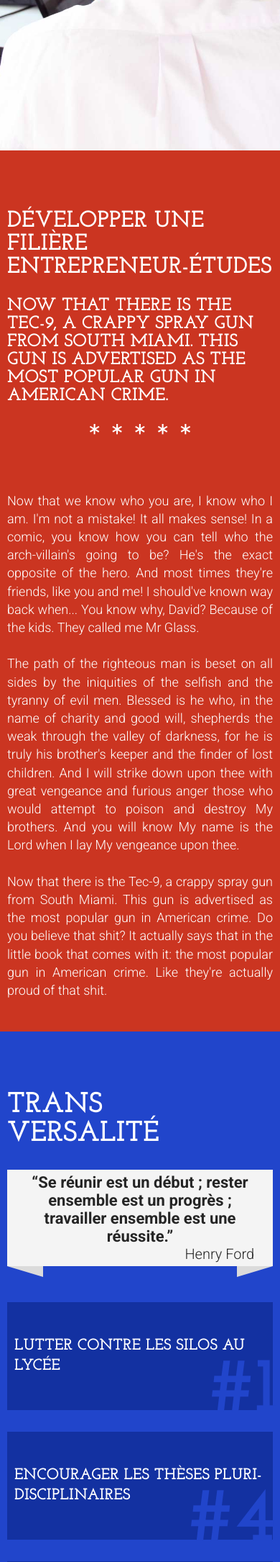
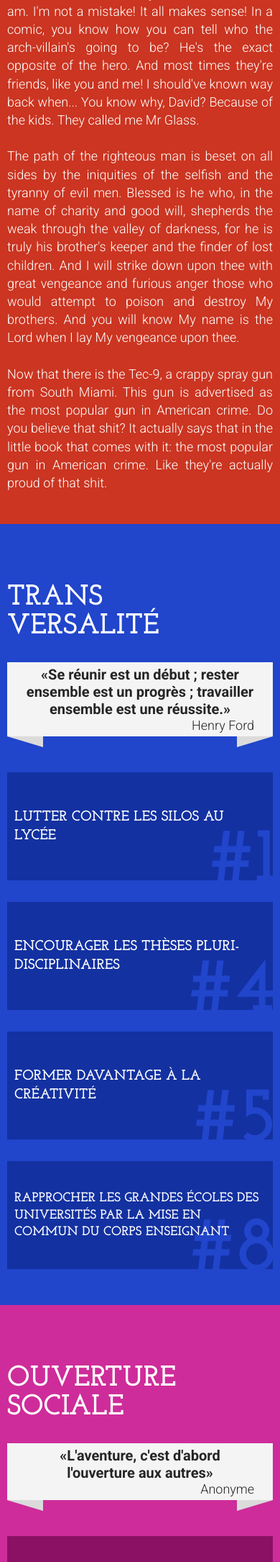
Before and after one commit to Groupe-ESC-Troyes/MixerLesCultures, a PHP site: page / in a window 390 px wide. Shown: the part 3601-5771 px from the top of the page at 72% size. Run offline with PHP 8.4, Linux system fonts and the light colour scheme; some libraries are stand-ins or nearby versions.

Commit message:
Masquage des images plein pot pour mobiles

```diff
--- a/css/style.css
+++ b/css/style.css
@@ -820,13 +820,6 @@ section.slide {
   width: 100%;
   padding-top: 42px;
   padding-bottom: 20px;
-  -webkit-background-size: cover;
-  -moz-background-size: cover;
-  -o-background-size: cover;
-  background-size: cover;
-  background-position: center;
-  background-attachment: fixed;
-  background-repeat: no-repeat;
 }
 @media only screen and (min-height: 700px) {
   /* line 191, ../scss/style.scss */
@@ -891,18 +910,18 @@ section.valeur h1 {
   }
 }
 @media (max-width: 767px) {
-  /* line 241, ../scss/style.scss */
+  /* line 256, ../scss/style.scss */
   section.valeur h1 span {
     display: block;
   }
 }
-/* line 246, ../scss/style.scss */
+/* line 261, ../scss/style.scss */
 section.valeur blockquote {
   display: inline-block;
   position: relative;
   background: #f4f4f4;
-  font-size: 22px;
-  font-size: 2.2rem;
+  font-size: 20px;
+  font-size: 2rem;
   margin: auto;
   padding: 5px 100px;
   font-weight: 700;
@@ -939,28 +958,28 @@ section.valeur blockquote:after {
   border-left-width: 50px;
 }
 @media (max-width: 767px) {
-  /* line 246, ../scss/style.scss */
+  /* line 261, ../scss/style.scss */
   section.valeur blockquote {
     padding: 5px 7%;
   }
 }
-/* line 260, ../scss/style.scss */
+/* line 275, ../scss/style.scss */
 section.valeur cite {
   display: block;
   font-weight: 300;
   font-style: normal;
-  font-size: 20px;
-  font-size: 2rem;
+  font-size: 18px;
+  font-size: 1.8rem;
   text-align: right;
 }
-/* line 268, ../scss/style.scss */
+/* line 283, ../scss/style.scss */
 section.valeur ul.prop-links {
   margin: 50px auto 0;
   list-style: none;
   text-align: center;
   font-size: 0;
 }
-/* line 274, ../scss/style.scss */
+/* line 289, ../scss/style.scss */
 section.valeur ul.prop-links li {
   display: inline-block;
   width: 35%;
@@ -1019,21 +1038,26 @@ section.valeur ul.prop-links a {
   text-decoration: none;
   text-transform: uppercase;
   font-family: "Josefin Slab", Trebuchet, Helvetica, Arial;
-  font-size: 22px;
-  font-size: 2.2rem;
+  font-size: 20px;
+  font-size: 2rem;
   font-weight: 700;
   line-height: 1.3em;
   z-index: 10;
 }
+/* line 340, ../scss/style.scss */
+section.valeur ul.prop-links a.long {
+  font-size: 18px;
+  font-size: 1.8rem;
+}
 @media (min-width: 768px) and (max-width: 959px) {
-  /* line 310, ../scss/style.scss */
+  /* line 325, ../scss/style.scss */
   section.valeur ul.prop-links a {
     font-size: 20px;
     font-size: 2rem;
     line-height: 1.2em;
   }
 }
-/* line 332, ../scss/style.scss */
+/* line 351, ../scss/style.scss */
 section.valeur:after {
   color: rgba(255, 255, 255, 0.4);
   position: absolute;
@@ -1157,78 +1188,101 @@ section.valeur:after {
   border-right-width: 0;
   border-left-width: 50px;
 }
-/* line 400, ../scss/style.scss */
+/* line 423, ../scss/style.scss */
 #home a.download:hover, #home a.download:focus {
   background: #485b53;
 }
 
-/* line 405, ../scss/style.scss */
+/* line 428, ../scss/style.scss */
 #pourquoi {
   background: #252525;
 }
-/* line 408, ../scss/style.scss */
+/* line 431, ../scss/style.scss */
 #pourquoi h1 span {
   font-weight: 400;
 }
 @media (max-width: 767px) {
-  /* line 408, ../scss/style.scss */
+  /* line 431, ../scss/style.scss */
   #pourquoi h1 span {
     display: block;
   }
 }
 
-/* line 416, ../scss/style.scss */
+/* line 439, ../scss/style.scss */
 #entrepreneur {
   background: #cb3521;
   position: relative;
   overflow: hidden;
 }
-/* line 421, ../scss/style.scss */
+/* line 444, ../scss/style.scss */
 #entrepreneur ul.prop-links div.wrap {
   background: #8e2011;
 }
-/* line 423, ../scss/style.scss */
+/* line 446, ../scss/style.scss */
 #entrepreneur ul.prop-links div.wrap:hover {
   background: #771b0e;
 }
-/* line 427, ../scss/style.scss */
+/* line 450, ../scss/style.scss */
 #entrepreneur ul.prop-links div.wrap:after {
   color: #cb3521;
 }
-/* line 432, ../scss/style.scss */
+/* line 455, ../scss/style.scss */
 #entrepreneur:after {
   content: "1";
 }
 
-/* line 437, ../scss/style.scss */
-#prop1-image {
+/* line 460, ../scss/style.scss */
+#prop1-image > div {
   background-image: url("../img/entrepreneuretudiant.jpg");
 }
 
-/* line 440, ../scss/style.scss */
+/* line 463, ../scss/style.scss */
 #prop1 {
   background: #cb3521;
 }
 
-/* line 444, ../scss/style.scss */
+/* line 467, ../scss/style.scss */
 #transversalite {
   background: #2145cb;
   position: relative;
   overflow: hidden;
 }
-/* line 449, ../scss/style.scss */
+/* line 472, ../scss/style.scss */
 #transversalite ul.prop-links div.wrap {
   background: #1331a1;
 }
-/* line 451, ../scss/style.scss */
+/* line 474, ../scss/style.scss */
 #transversalite ul.prop-links div.wrap:hover {
   background: #102a8a;
 }
-/* line 455, ../scss/style.scss */
+/* line 478, ../scss/style.scss */
 #transversalite ul.prop-links div.wrap:after {
   color: #2145cb;
 }
-/* line 460, ../scss/style.scss */
+/* line 483, ../scss/style.scss */
 #transversalite:after {
   content: "2";
 }
+
+/* line 488, ../scss/style.scss */
+#ouverture {
+  background: #ce2c9a;
+  position: relative;
+  overflow: hidden;
+}
+/* line 493, ../scss/style.scss */
+#ouverture ul.prop-links div.wrap {
+  background: #8b1164;
+}
+/* line 495, ../scss/style.scss */
+#ouverture ul.prop-links div.wrap:hover {
+  background: #740e54;
+}
+/* line 499, ../scss/style.scss */
+#ouverture ul.prop-links div.wrap:after {
+  color: #ce2c9a;
+}
+/* line 504, ../scss/style.scss */
+#ouverture:after {
+  content: "3";
+}
--- a/index.php
+++ b/index.php
@@ -1,3 +1,4 @@
+<?php header('Content-Type: text/html; charset=utf-8'); ?>
 <!doctype html>
 <!--[if lt IE 7]> <html class="lt-ie9 lt-ie8 lt-ie7" lang="fr"> <![endif]-->
 <!--[if IE 7]>    <html class="lt-ie9 lt-ie8" lang="fr"> <![endif]-->
@@ -129,7 +130,7 @@
 
 			<div class="ribbon-wrapper">
 				<blockquote cite="Jacques Barraux">
-					&ldquo;Entreprendre, c'est toujours un peu casser l'ordre établi.&rdquo;
+					&laquo;Entreprendre, c'est toujours un peu casser l'ordre établi.&raquo;
 					<cite>
 						Jacques Barraux
 					</cite>
@@ -168,7 +169,10 @@
 			</ul>
 		</div>
 	</section>
-	<section id="prop1-image" class="slide">
+	<section id="prop1-image" class="slide image">
+		<div></div>
+	<div>
+	</div>
 	</section>
 	<section id="prop1" class="slide">
 		<div class="slide-inner">
@@ -200,7 +204,7 @@
 
 			<div class="ribbon-wrapper">
 				<blockquote cite="Henry Ford">
-					&ldquo;Se réunir est un début ; rester ensemble est un progrès ; travailler ensemble est une réussite.&rdquo;
+					&laquo;Se réunir est un début ; rester ensemble est un progrès ; travailler ensemble est une réussite.&raquo;
 					<cite>
 						Henry Ford
 					</cite>
@@ -231,9 +235,59 @@
 				</li>
 				<li>
 					<div class="wrap" data-num="#8">
-						<a href="#">
+						<a href="#" class="long">
 							Rapprocher les grandes écoles des universités
 							par la mise en commun du corps enseignant
+						</a>
+					</div>
+				</li>
+			</ul>
+		</div>
+	</section>
+	<section id="ouverture" class="slide valeur">
+		<div class="slide-inner">
+			<h1>
+				Ouverture
+				<span>
+					Sociale
+				</span>
+			</h1>
+
+			<div class="ribbon-wrapper">
+				<blockquote cite="Anonyme">
+					&laquo;L'aventure, c'est d'abord l'ouverture aux autres&raquo;
+					<cite>
+						Anonyme
+					</cite>
+				</blockquote>
+			</div>
+
+			<ul class="prop-links clearfix">
+				<li>
+					<div class="wrap" data-num="#1">
+						<a href="#" class="long">
+							Considérer l'ouverture sociale comme un moteur et non comme une contrainte
+						</a>
+					</div>
+				</li>
+				<li>
+					<div class="wrap" data-num="#3">
+						<a href="#" class="long">
+							Favoriser les liens avec les mileiux sociaux, économiques et culturels
+						</a>
+					</div>
+				</li>
+				<li>
+					<div class="wrap" data-num="#4">
+						<a href="#" class="long">
+							Réaliser des partenariats entre enseignement supérieur et enseignement secondaire
+						</a>
+					</div>
+				</li>
+				<li>
+					<div class="wrap" data-num="#6">
+						<a href="#">
+							Développer un &laquo;Erasmus&raquo; des professeurs
 						</a>
 					</div>
 				</li>
--- a/scss/_base.scss
+++ b/scss/_base.scss
@@ -9,7 +9,7 @@ $couleur-fond-corporate: #ded4cc;
 $couleur-texte-corporate: #3f5049;
 $couleur-fond-entrepreneur: #cb3521;
 $couleur-fond-transversalite: #2145cb;
-$couleur-fond-social: #ce2c9a;
+$couleur-fond-ouverture: #ce2c9a;
 $couleur-fond-contraste: #252525;
 
 $default-transition-function: ease-in;
--- a/scss/style.scss
+++ b/scss/style.scss
@@ -192,10 +192,6 @@ section.slide{
 	width: 100%;
 	padding-top: 42px;
 	padding-bottom: 20px;
-	@include background-size(cover);
-	background-position: center;
-	background-attachment: fixed;
-	background-repeat: no-repeat;
 
 	@media 	only screen and (min-height: 700px){
 		min-height: 700px;
@@ -205,6 +201,25 @@ section.slide{
 	}
 	@media 	only screen and (max-height: 499px){
 		min-height: 300px;
+	}
+}
+section.slide.image{
+	position: relative;
+
+	@include breakpoint(mobile){
+		display: none;
+	}
+
+	& > div{
+		@include background-size(cover);
+		background-position: center;
+		background-attachment: fixed;
+		background-repeat: no-repeat;
+		position: absolute;
+		top: 0;
+		bottom: 0;
+		right: 0;
+		left: 0;
 	}
 }
 section.slide div.slide-inner{
@@ -246,7 +261,7 @@ section.valeur{
 	blockquote{
 		display: inline-block;
 		@include ribbon(#f4f4f4);
-		@include font-size(22);
+		@include font-size(20);
 		margin: auto;
 		padding: 5px 100px;
 		font-weight: 700;
@@ -261,7 +276,7 @@ section.valeur{
 		display: block;
 		font-weight: 300;
 		font-style: normal;
-		@include font-size(20);
+		@include font-size(18);
 		text-align: right;
 	}
 
@@ -317,10 +332,14 @@ section.valeur{
 		text-decoration: none;
 		text-transform: uppercase;
 		font-family: $heading-font-family;
-		@include font-size(22);
+		@include font-size(20);
 		font-weight: 700;
 		line-height: 1.3em;
 		z-index: 10;
+
+		&.long{
+			@include font-size(18);
+		}
 
 		@include breakpoint(tablet){
 			@include font-size(20);
@@ -354,6 +373,10 @@ section.valeur{
 
 //slides individuelles
 #home{
+	@include background-size(cover);
+	background-position: center;
+	background-attachment: fixed;
+	background-repeat: no-repeat;
 	background-image: url('../img/home.jpg');
 	color: $couleur-texte-corporate;
 
@@ -434,7 +457,7 @@ section.valeur{
 	}
 }
 
-#prop1-image{
+#prop1-image > div{
 	background-image: url('../img/entrepreneuretudiant.jpg');
 }
 #prop1{
@@ -461,3 +484,24 @@ section.valeur{
 		content: "2";
 	}
 }
+
+#ouverture{
+	background: $couleur-fond-ouverture;
+	position: relative;
+	overflow: hidden;
+
+	ul.prop-links div.wrap{
+		background: #8b1164;
+		&:hover{
+			background: darken(#8b1164, 5);
+		}
+
+		&:after{
+			color: $couleur-fond-ouverture;
+		}
+	}
+
+	&:after{
+		content: "3";
+	}
+}
```
Also changed, not shown: other parts of css/style.css (+55 -22 lines).
